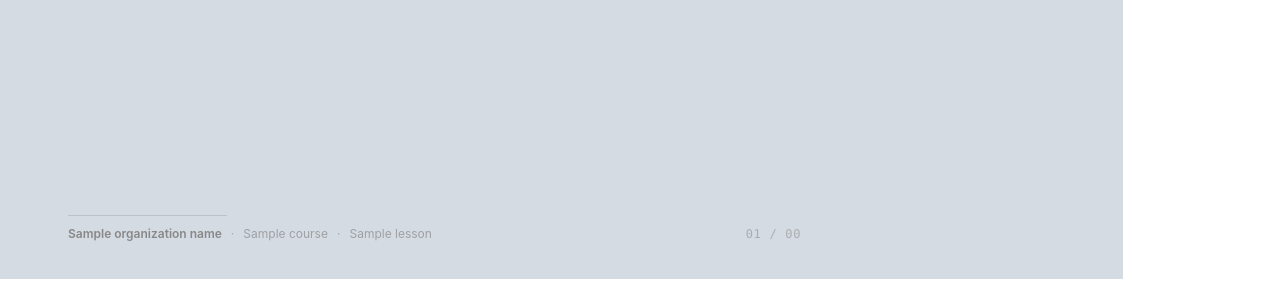
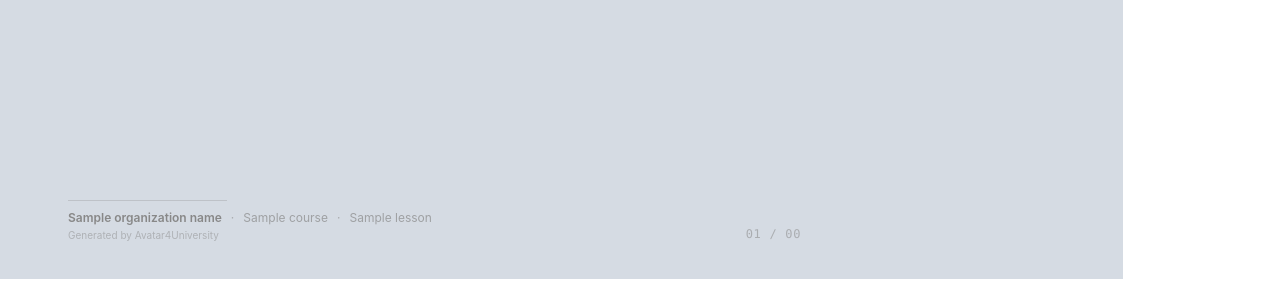
Before and after one commit to micheleDibi/a4u, a Python web app: template backend/app/templates/lesson_slides_pdf.html.j2 in a window 1280 px wide. Shown: the part 515-800 px from the top of the page. Run offline with Jinja, Linux system fonts and the light colour scheme; the template is opened without the code that fills it: most values are stand-ins (such as "Sample title", 1, 10 or a date in 2020); grey boxes marked "Sample" are stand-in pictures.

Commit message:
feat(templates): credito "Generated by Avatar4University" su tutti gli output
Aggiunge la scritta "Generated by Avatar4University" come footer discreto
(grigio, ~7.5pt) in tutti gli output generati: PDF lezione testo, PDF
discorso, PDF slide, video MP4 e video con avatar.

Implementazione minima sfruttando la condivisione dei template:
- lesson_pdf.html.j2 / lesson_speech_pdf.html.j2: nuovo margin-box
  @bottom-right nel @page CSS (presente su ogni pagina, accanto al
  page-counter in @bottom-center).
- lesson_slides_pdf.html.j2: riga .author-credit nel footer slide. Questo
  template e' condiviso tra export PDF slide (WeasyPrint) e rendering dei
  frame video (Playwright PNG), quindi il credito compare automaticamente
  anche nel video MP4 (Fase 6) e, a cascata, nel video con avatar (Fase 6b,
  overlay sul video lezione). Il credito sta a sinistra: gli 85mm riservati
  a destra restano liberi per l'overlay avatar -> nessuna sovrapposizione.

Il credito e' nei template statici su disco (non nei PdfTemplate/SlideTemplate
DB-editabili, che controllano solo colori/font/loghi) -> non rimovibile
dall'utente. Validato: parse Jinja OK sui 3 template + render WeasyPrint del
pattern @bottom-right senza errori.

```diff
--- a/backend/app/templates/lesson_slides_pdf.html.j2
+++ b/backend/app/templates/lesson_slides_pdf.html.j2
@@ -262,6 +262,17 @@
     .slide-footer .author-meta .secondary {
       opacity: 0.7;
     }
+    /* Credito prodotto: riga discreta sotto i metadati. Presente su ogni
+       slide → compare anche nel video (frame renderizzati da queste slide)
+       e nel video con avatar (overlay sul video lezione). Non rimovibile
+       dal SlideTemplate DB-editabile (che controlla solo colori/font/loghi).
+       Sta a sinistra: i 85mm di riserva destra restano per l'avatar. */
+    .slide-footer .author-credit {
+      margin-top: 1mm;
+      font-size: 7.5pt;
+      color: {{ tpl.text_color }};
+      opacity: 0.5;
+    }
     .slide-footer .page-counter {
       font-family: "Menlo", "Consolas", monospace;
       font-size: 9pt;
@@ -329,6 +340,7 @@
           <span class="sep">·</span>
           <span class="secondary">{{ lesson.title }}</span>
         </div>
+        <div class="author-credit">Generated by Avatar4University</div>
       </div>
       <div class="page-counter">
         {{ "%02d"|format(slide.slide_number) }} / {{ "%02d"|format(total_slides) }}
```
Also changed, not shown: backend/app/templates/lesson_pdf.html.j2 (+9 -0 lines), backend/app/templates/lesson_speech_pdf.html.j2 (+9 -0 lines).
